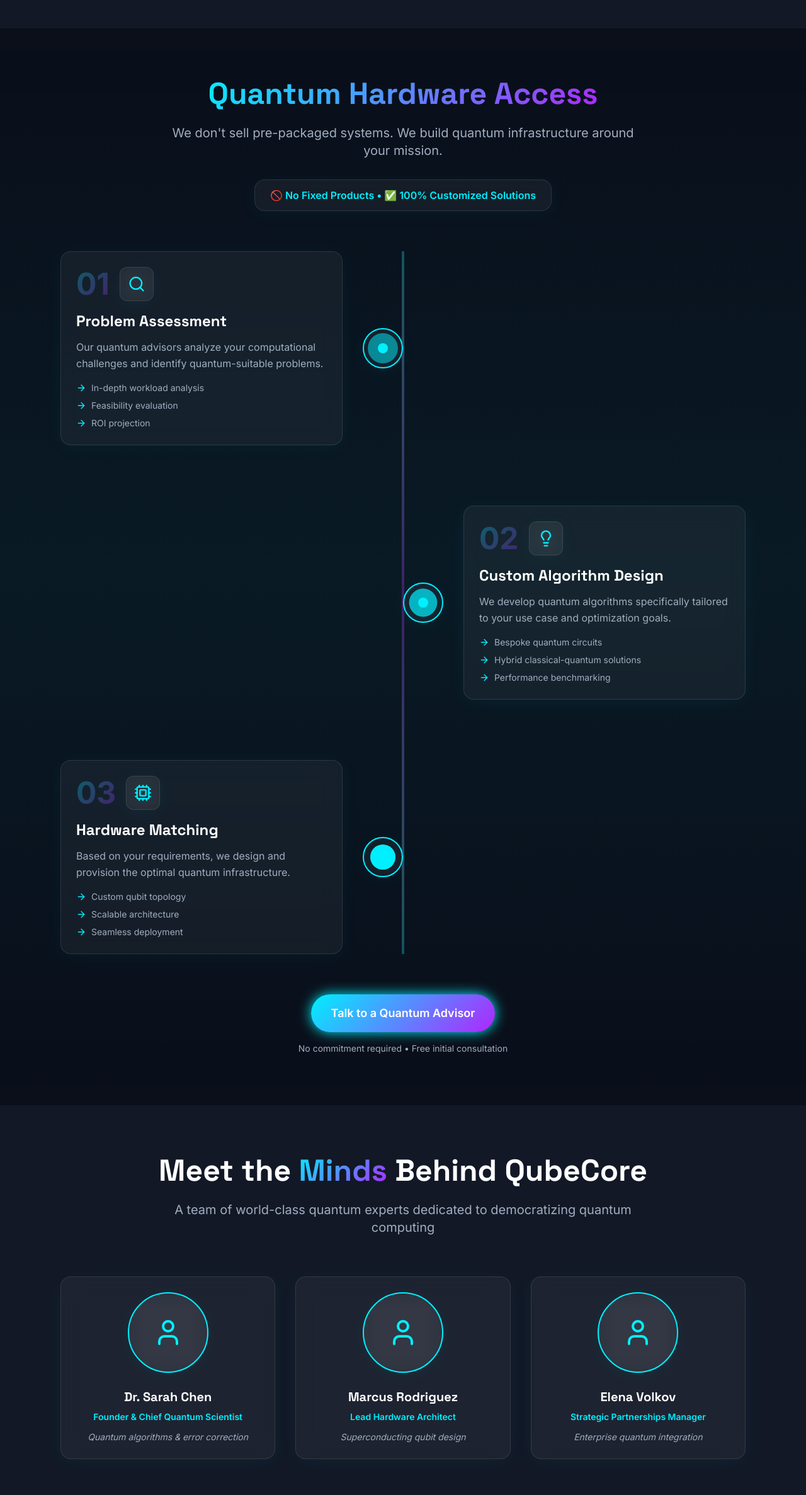
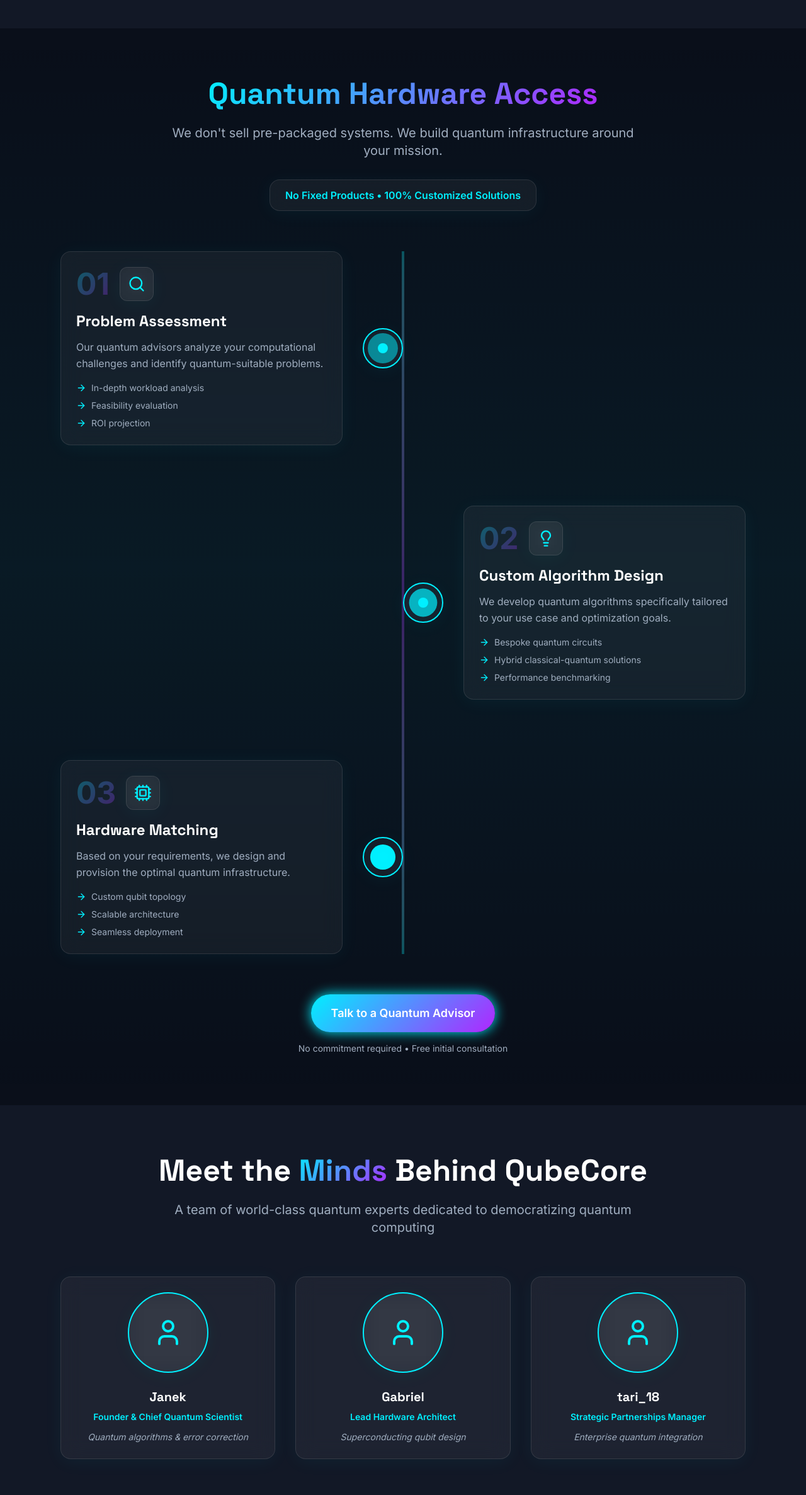
Before and after one commit to jaimeperezrisco/qubecore-landing, a React (Vite) app: page / in a window 1280 px wide. Shown: the part 3693-6067 px from the top of the page at 63% size. Built offline with nearby package versions, Linux system fonts and the light colour scheme; no server answers.

Commit message:
add emailjs feature and changed name on team tags

```diff
--- a/src/components/HardwareDeepDive.jsx
+++ b/src/components/HardwareDeepDive.jsx
@@ -62,7 +62,7 @@ const HardwareDeepDive = () => {
           </p>
           <div className="inline-block glass-card px-6 py-3">
             <p className="text-[var(--accent-cyan)] font-semibold">
-              🚫 No Fixed Products • ✅ 100% Customized Solutions
+              No Fixed Products • 100% Customized Solutions
             </p>
           </div>
         </motion.div>
--- a/src/components/Team.jsx
+++ b/src/components/Team.jsx
@@ -8,17 +8,17 @@ const Team = () => {
 
   const teamMembers = [
     {
-      name: 'Dr. Sarah Chen',
+      name: 'Janek',
       role: 'Founder & Chief Quantum Scientist',
       specialty: 'Quantum algorithms & error correction',
     },
     {
-      name: 'Marcus Rodriguez',
+      name: 'Gabriel',
       role: 'Lead Hardware Architect',
       specialty: 'Superconducting qubit design',
     },
     {
-      name: 'Elena Volkov',
+      name: 'tari_18',
       role: 'Strategic Partnerships Manager',
       specialty: 'Enterprise quantum integration',
     },
```
